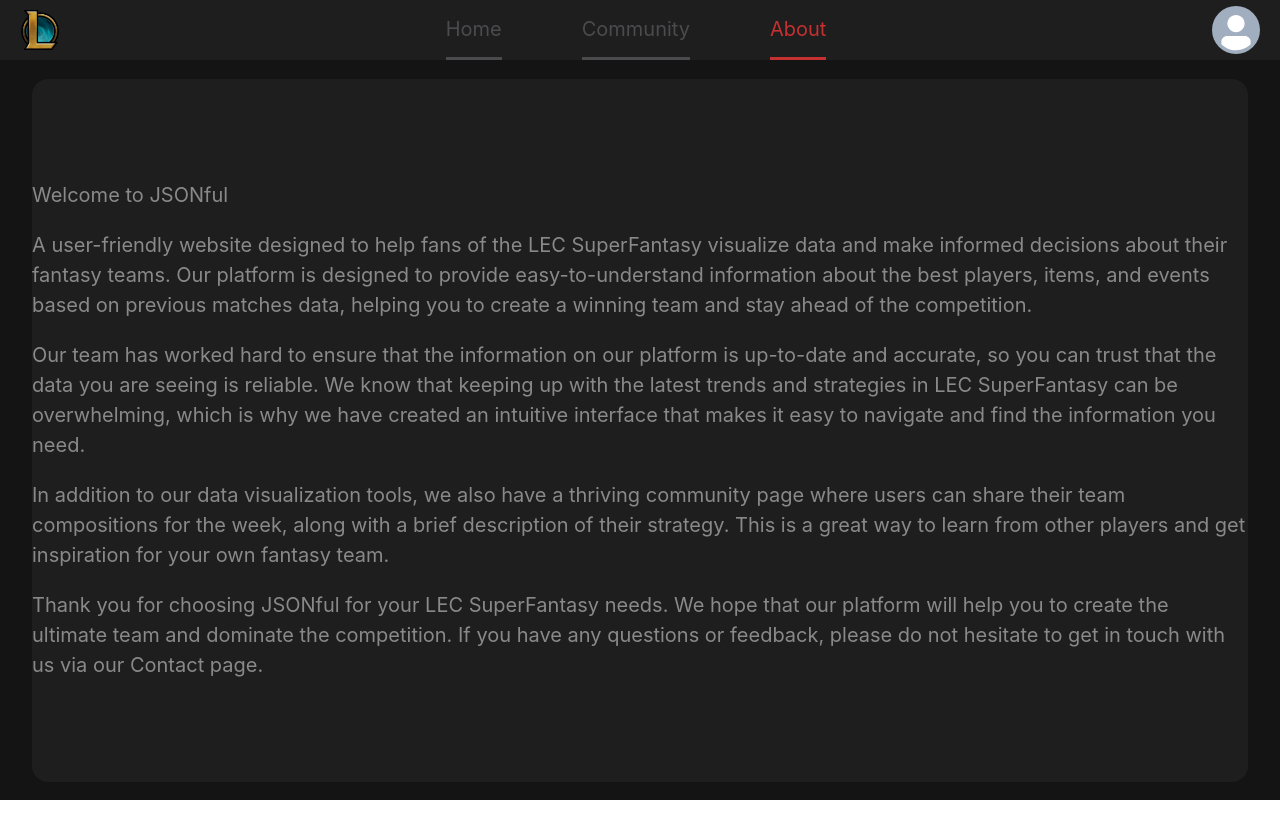
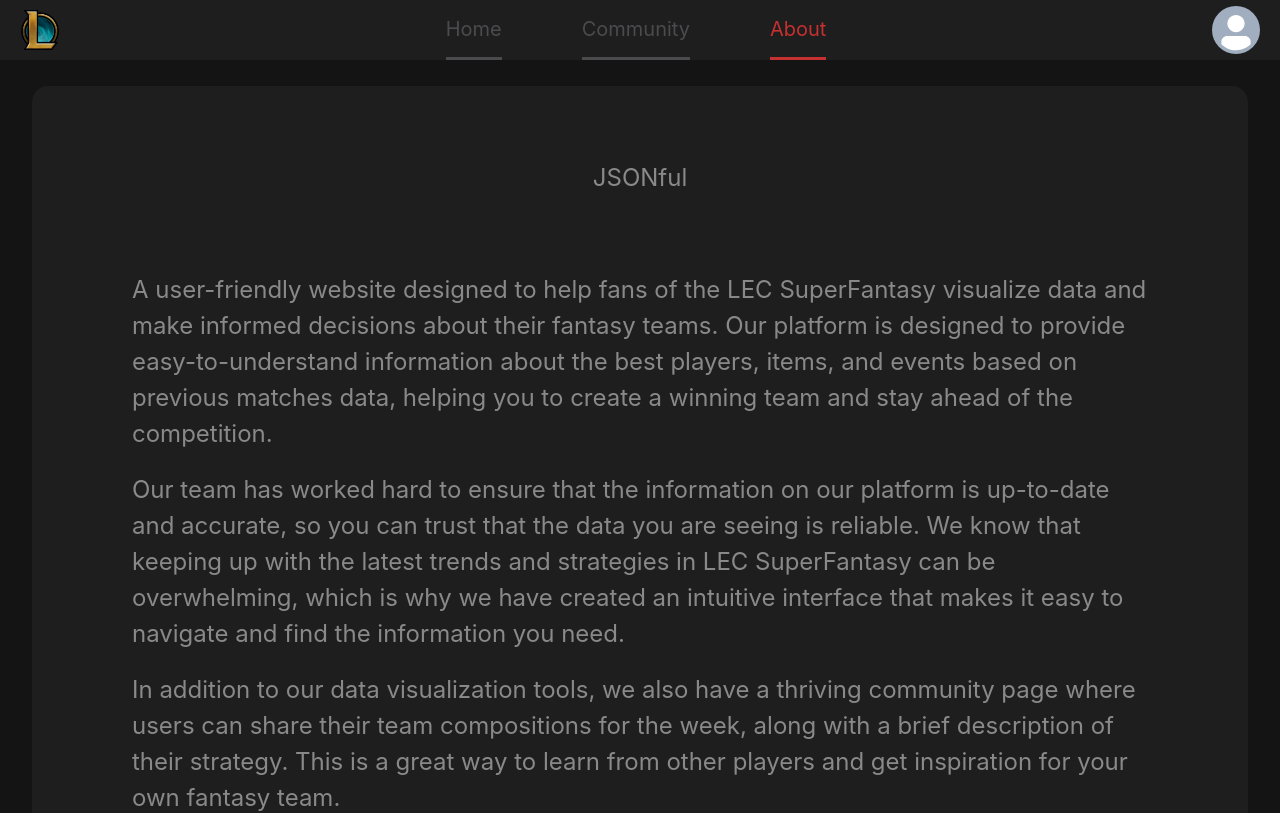
Before and after one commit to IVIosab/jsonful, a Next.js app: page /about in a window 1280 px wide. Shown: the top 813 px of the page. Built offline with nearby package versions, Linux system fonts and the light colour scheme; no server answers; the database is empty.

Commit message:
[fix] some styles

```diff
--- a/src/pages/about.tsx
+++ b/src/pages/about.tsx
@@ -18,13 +18,20 @@
 				h="full"
 				w="full"
 				textColor="whiteAlpha.600"
-				fontSize="xl"
+				fontSize="2xl"
 				display="flex"
 				justifyContent="center"
 				alignItems="center"
+				padding="100px"
 			>
-				<Flex direction="column" gap="20px">
-					<h1>Welcome to JSONful</h1>
+				<Flex
+					direction="column"
+					gap="20px"
+					justifyContent="center"
+					alignItems="center"
+				>
+					<h1>JSONful</h1>
+					<br />
 					<p>
 						A user-friendly website designed to help fans of the LEC
 						SuperFantasy visualize data and make informed decisions
--- a/src/pages/index.tsx
+++ b/src/pages/index.tsx
@@ -18,7 +18,7 @@
 				h="full"
 				w="full"
 				textColor="whiteAlpha.600"
-				fontSize="4xl"
+				fontSize="7xl"
 				display="flex"
 				justifyContent="center"
 				alignItems="center"
```
